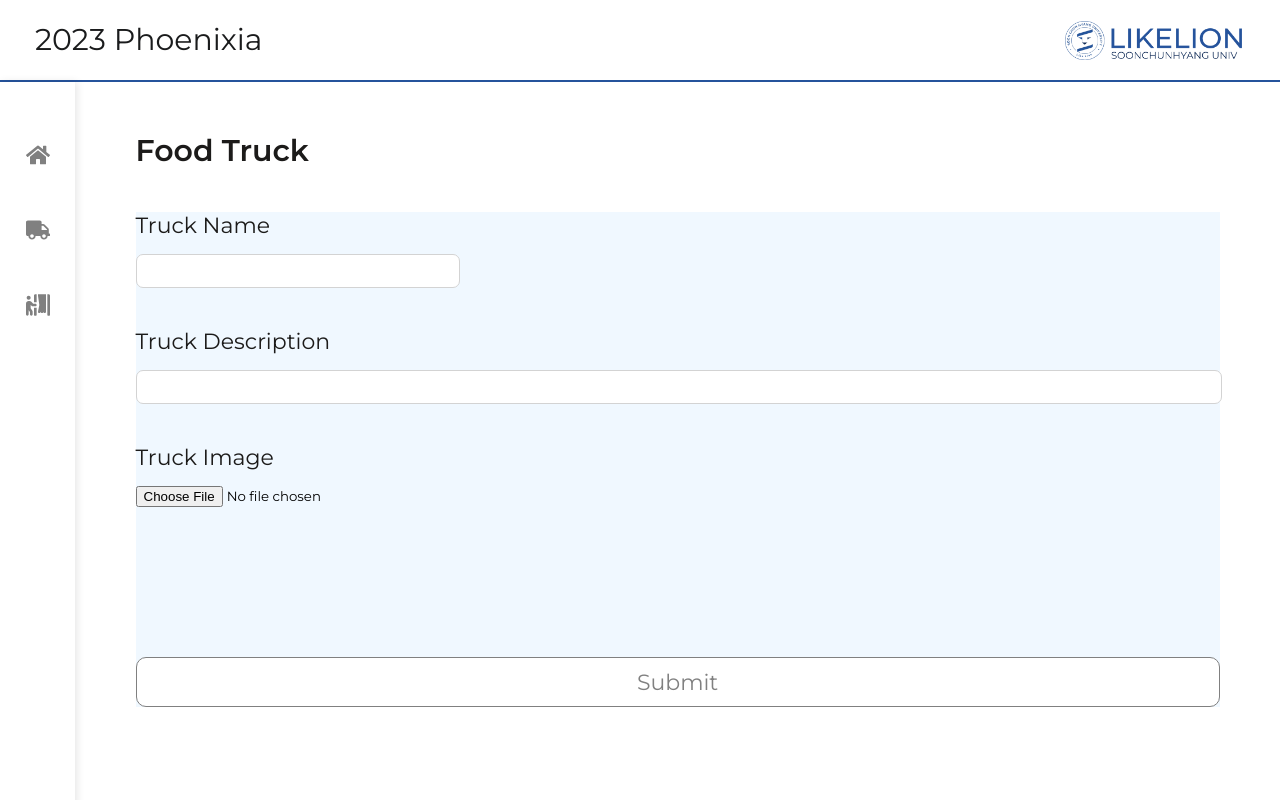
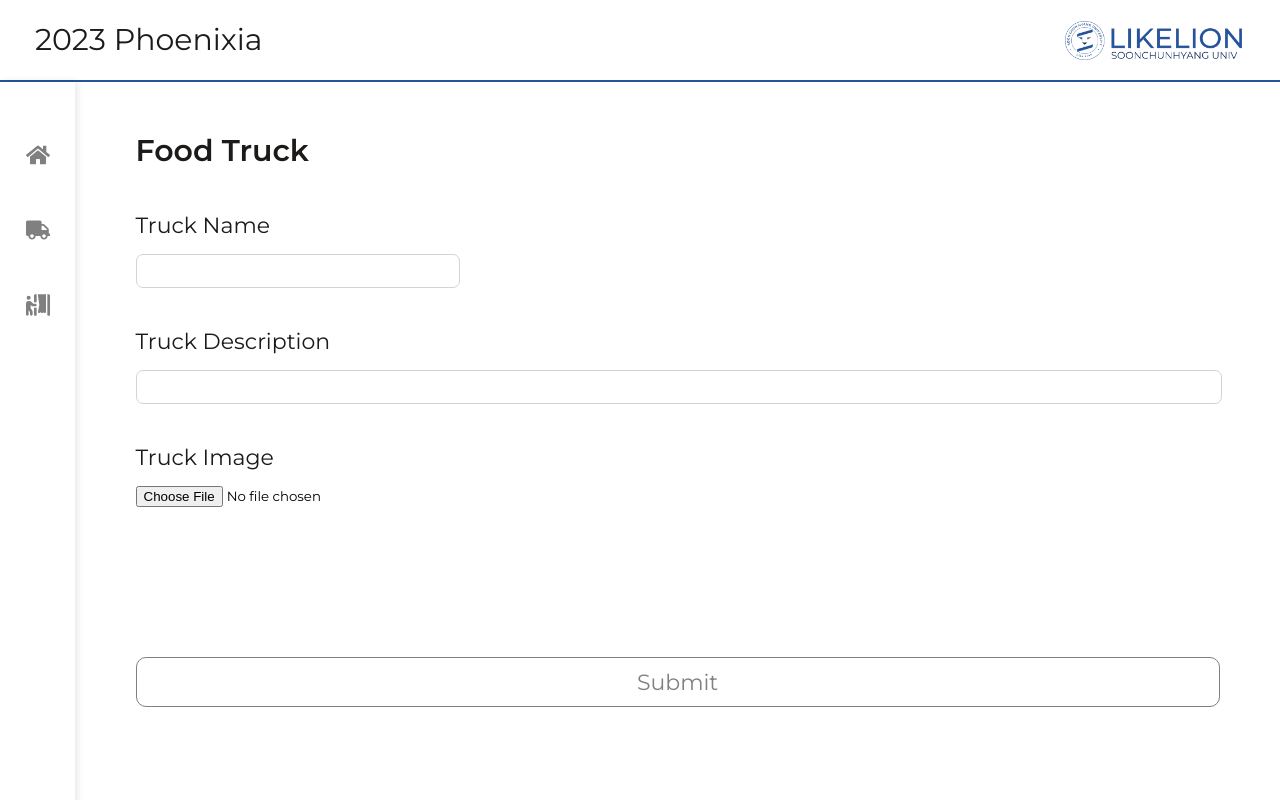
Before and after one commit to FE-PE/2023Phoenixia-Admin, a React (Create React App) app: page /trucks/create in a window 1280 px wide. Shown: the top 800 px of the page. Built offline with nearby package versions, Linux system fonts and the light colour scheme.

Commit message:
[feat]: add basename

```diff
--- a/src/App.js
+++ b/src/App.js
@@ -8,7 +8,7 @@ function App() {
 
 
   return (
-    <BrowserRouter>
+    <BrowserRouter basename={process.env.PUBLIC_URL}>
     <div className='entire-wrap'>
       <Header />
       <Main />
--- a/src/main/contents/foodtrucks/truckcreate/truckCreate.css
+++ b/src/main/contents/foodtrucks/truckcreate/truckCreate.css
@@ -1,6 +1,6 @@
 .truck-form {
     width: 90%;
-    background-color: aliceblue;
+    /* background-color: aliceblue; */
 }
 
 .form-title {
```
Also changed, not shown: package.json (+6 -1 lines), 1 other file (tests, documents, lock files or other folders).
